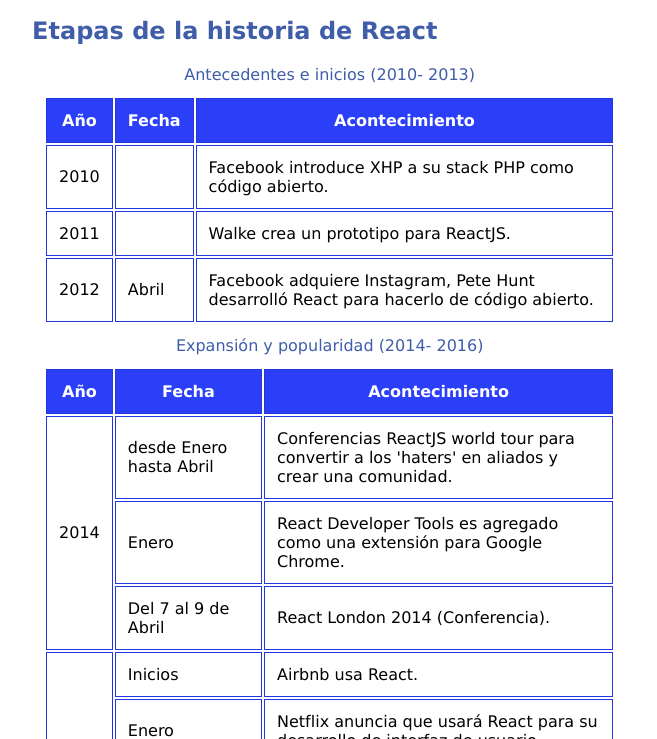
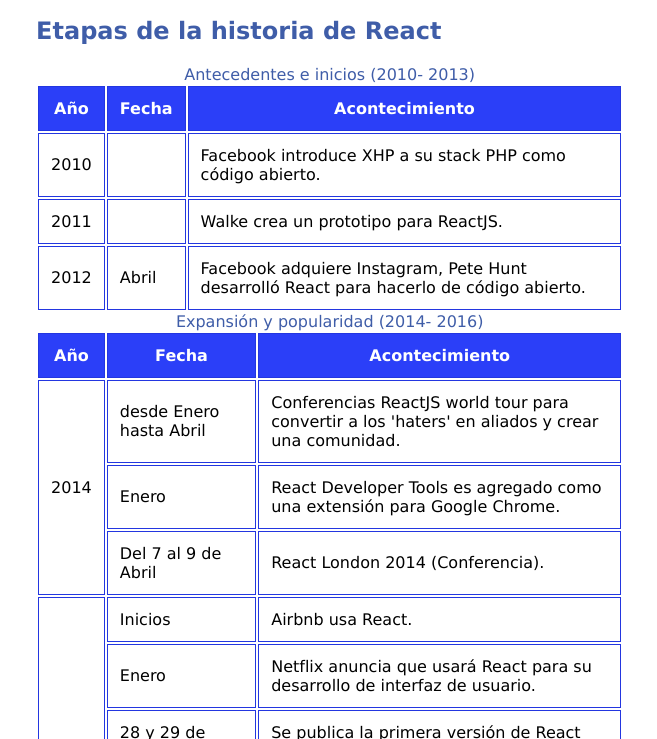
Before and after one commit to uo225211/sew22, a plain HTML site: page historia.html in a window 1280 px wide. Shown: the part 961-1700 px from the top of the page, without its empty margins (230-887 px from the left). Drawn offline with Linux system fonts and the light colour scheme.

Commit message:
Update trabajoTabla.css

```diff
--- a/estilo/trabajoTabla.css
+++ b/estilo/trabajoTabla.css
@@ -12,7 +12,6 @@ caption{
 }
 table{
 	margin: auto;
-	padding:0.75em;
 	width: 100%; height: auto;
 
 }
```
